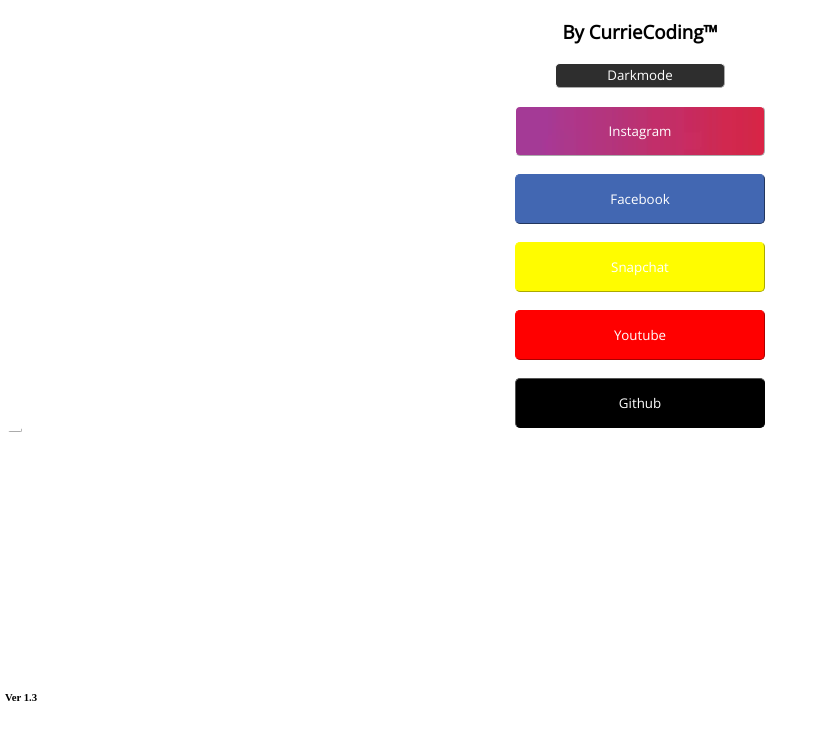
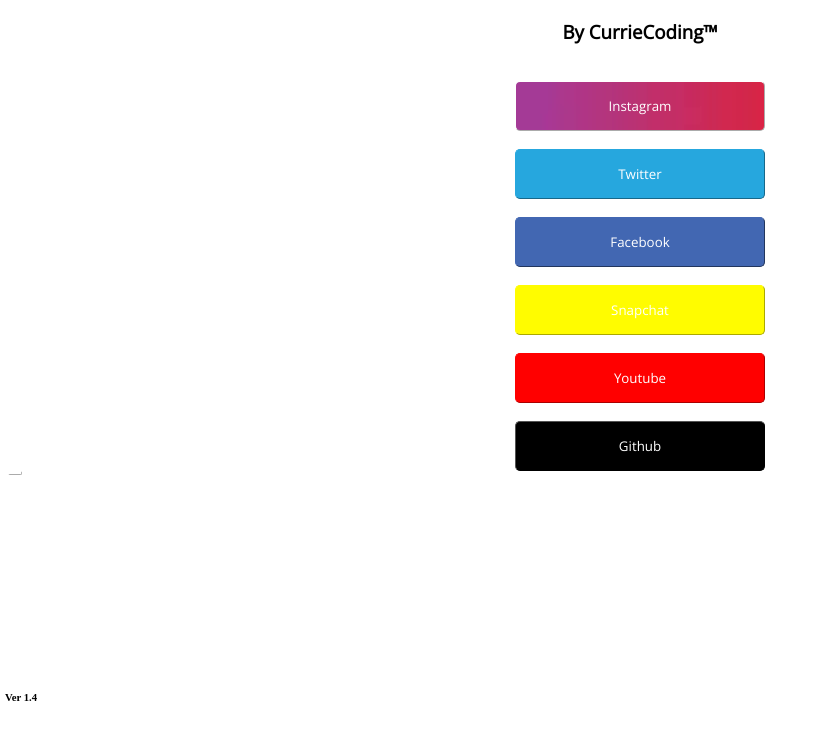
Before and after one commit to currielinks/currielinks.github.io, a plain HTML site: page index.html in a window 1280 px wide. Shown: the part 67-800 px from the top of the page, without its empty margins (0-822 px from the left). Drawn offline with nearby package versions, Linux system fonts and the light colour scheme.

Commit message:
Add files via upload

```diff
--- a/index.html
+++ b/index.html
@@ -15,10 +15,11 @@
 	<center>
 		<h1>Currie Links</h1>
 		<h3>By CurrieCoding™</h3>
-		<button id="dark" onclick='window.location.href="dark.html"'>Darkmode</button>
+		<br>
+		<button id="insta" onclick='window.location.href="https://instagram.com/the_8robert8_currie?igshid=YmMyMTA2M2Y="'>Instagram</button>
 		<br>
 		<br>
-		<button id="insta" onclick='window.location.href="https://instagram.com/the_8robert8_currie?igshid=YmMyMTA2M2Y="'>Instagram</button>
+		<button id="tweet" onclick='window.location.href="https://twitter.com/robertcurriebjj"'>Twitter</button>
 		<br>
 		<br>
 		<button id="face" onclick='window.location.href="https://www.facebook.com/robert.currie.7374480?mibextid=LQQJ4d"'>Facebook</button>
@@ -32,7 +33,7 @@
 		<br>
 		<button id="git" onclick='window.location.href="https://github.com/Robertcurriebjj"'>Github</button>
 	</center>
-	<h6>Ver 1.3</h6>
+	<h6>Ver 1.4</h6>
 	<button id="egg" onclick="easteregg()">EGG</button>
 	<script type="text/javascript">
 		function easteregg(){
--- a/main.css
+++ b/main.css
@@ -6,6 +6,11 @@
 	color: white;
 	width: 250px;
 	height: 50px;
+}
+
+#tweet{
+	background-color: #26a7de;
+	border-color: #26a7de;
 }
 
 #egg{
```
